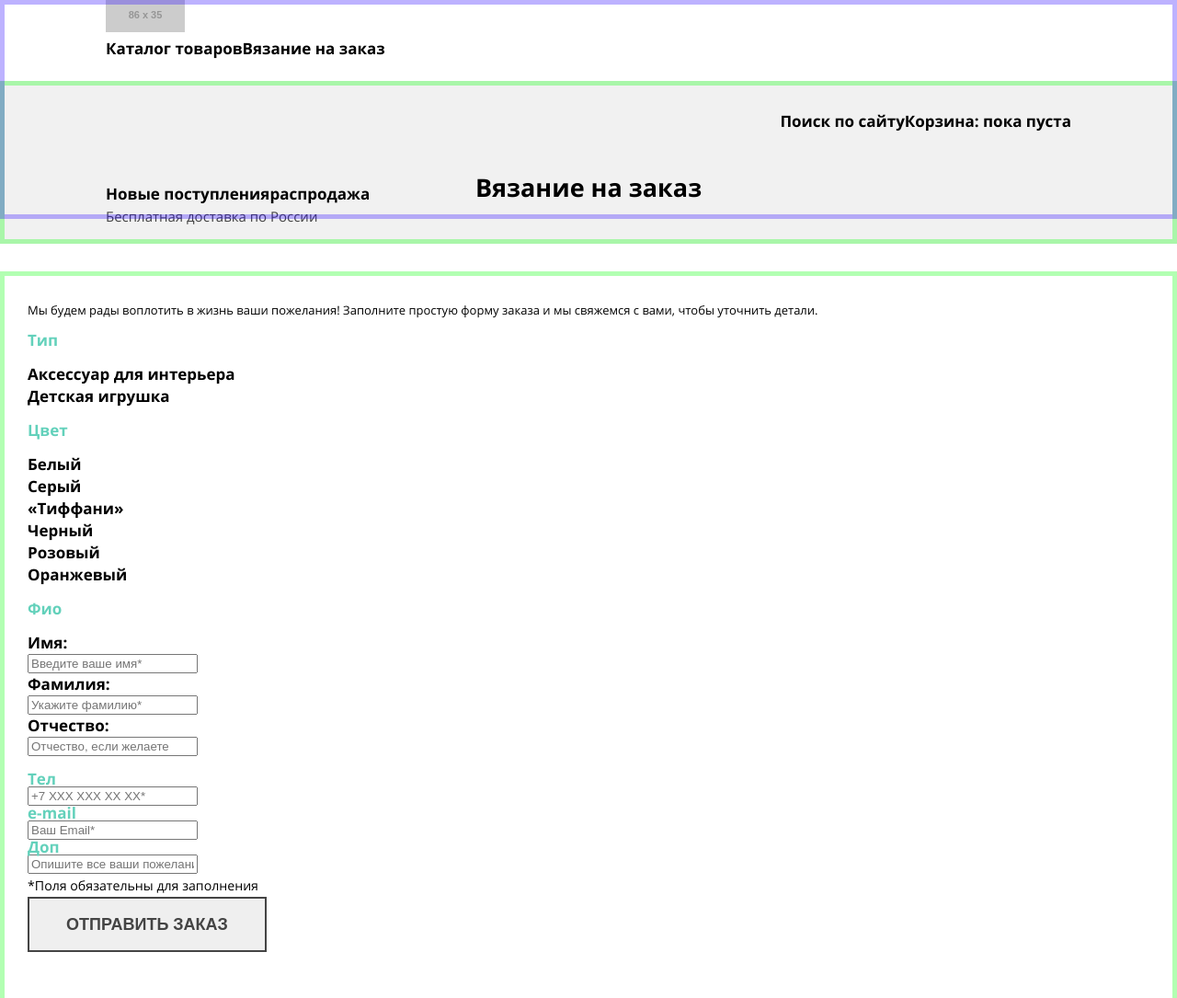
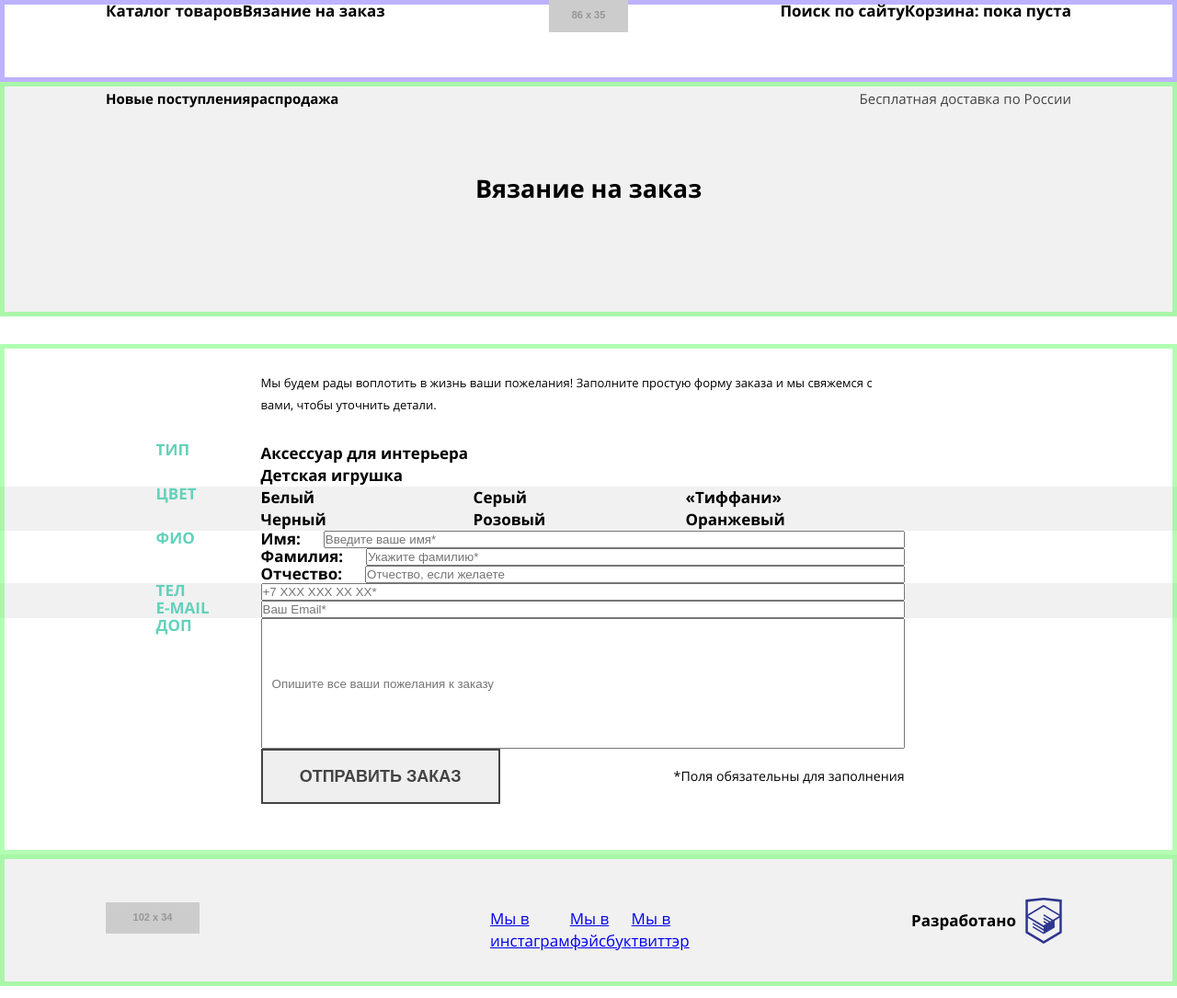
Before and after one commit to Ilyalinich/1500115-mishka-21, a website: page source/form.html in a window 1280 px wide. Shown: the top 1085 px of the page at 92% size. Drawn offline with nearby package versions, Linux system fonts and the light colour scheme; files that its build step writes are made by us from their sources; placeholder pictures from the web are drawn by us; files whose address does not match are found by name.

Commit message:
Добавляет сетку страницы формы и меняет сетку шапки

```diff
--- a/source/form.html
+++ b/source/form.html
@@ -3,13 +3,14 @@
   <head>
     <meta charset="utf-8">
     <title>HTML Academy: Мишка-страница формы заказа</title>
+    <meta name="viewport" content="width=device-width, initial-scale=1">
     <link rel="stylesheet" href="css/style.css">
   </head>
   <body class="page__body">
 
     <header class="page-header">
       <div class="page-header__wrapper">
-        <nav class="main-nav">
+        <nav class="page-header__nav main-nav">
           <a class="main-nav__logo logo" href="index.html">
             <img src="https://via.placeholder.com/86x35" width="86" height="35" alt="Логотип магазина «Мишка»">
           </a>
@@ -53,94 +54,114 @@
 
       <section class="page-main__form order-form">
         <h2 class="visually-hidden">Форма заказа</h2>
-        <div class="order-form__wrapper">
-          <form class="order-form__form" method="get" action="https://echo.htmlacademy.ru">
+        <form class="order-form__form" method="get" action="https://echo.htmlacademy.ru">
+          <div class="order-form__wrapper">
             <p class="order-form__caption">Мы будем рады воплотить в жизнь ваши пожелания! Заполните простую форму заказа и мы свяжемся с вами, чтобы уточнить детали.</p>
             <fieldset class="order-form__fieldset">
               <legend class="order-form__legend">Тип</legend>
-              <ul class="order-form__list">
-                <li class="order-form__item">
-                  <input class="visually-hidden" type="radio" name="type" id="interior" value="interior" checked>
-                  <label class="order-form__label" for="interior">Аксессуар для интерьера</label>
-                </li>
-                <li class="order-form__item">
-                  <input class="visually-hidden" type="radio" name="type" id="toy" value="toy">
-                  <label class="order-form__label" for="toy">Детская игрушка</label>
-                </li>
-              </ul>
+              <div class="order-form__inner-container">
+                <ul class="order-form__list type-list">
+                  <li class="type-list__item">
+                    <input class="visually-hidden" type="radio" name="type" id="interior" value="interior" checked>
+                    <label class="type-list__label" for="interior">Аксессуар для интерьера</label>
+                  </li>
+                  <li class="type-list__item">
+                    <input class="visually-hidden" type="radio" name="type" id="toy" value="toy">
+                    <label class="type-list__label" for="toy">Детская игрушка</label>
+                  </li>
+                </ul>
+              </div>
             </fieldset>
+          </div>
 
-            <fieldset class="order-form__fieldset">
-              <legend class="order-form__legend">Цвет</legend>
-              <ul class="order-form__list">
-                <li class="order-form__item">
-                  <input class="visually-hidden" type="checkbox" name="white" id="white" checked>
-                  <label class="order-form__label" for="white">Белый</label>
-                </li>
-                <li class="order-form__item">
-                  <input class="visually-hidden" type="checkbox" name="gray" id="gray" checked>
-                  <label class="order-form__label" for="gray">Серый</label>
-                </li>
-                <li class="order-form__item">
-                  <input class="visually-hidden" type="checkbox" name="tiffany" id="tiffany">
-                  <label class="order-form__label" for="tiffany">«Тиффани»</label>
-                </li>
-                <li class="order-form__item">
-                  <input class="visually-hidden" type="checkbox" name="black" id="black">
-                  <label class="order-form__label" for="black">Черный</label>
-                </li>
-                <li class="order-form__item">
-                  <input class="visually-hidden" type="checkbox" name="pink" id="pink">
-                  <label class="order-form__label" for="pink">Розовый</label>
-                </li>
-                <li class="order-form__item">
-                  <input class="visually-hidden" type="checkbox" name="orange" id="orange">
-                  <label class="order-form__label" for="orange">Оранжевый</label>
-                </li>
-              </ul>
-            </fieldset>
+          <div class="order-form__wrapper-background">
+            <div class="order-form__wrapper">
+              <fieldset class="order-form__fieldset">
+                <legend class="order-form__legend">Цвет</legend>
+                <div class="order-form__inner-container">
+                  <ul class="order-form__list color-list">
+                    <li class="color-list__item">
+                      <input class="visually-hidden" type="checkbox" name="white" id="white" checked>
+                      <label class="color-list__label" for="white">Белый</label>
+                    </li>
+                    <li class="color-list__item">
+                      <input class="visually-hidden" type="checkbox" name="gray" id="gray" checked>
+                      <label class="color-list__label" for="gray">Серый</label>
+                    </li>
+                    <li class="color-list__item">
+                      <input class="visually-hidden" type="checkbox" name="tiffany" id="tiffany">
+                      <label class="color-list__label" for="tiffany">«Тиффани»</label>
+                    </li>
+                    <li class="color-list__item">
+                      <input class="visually-hidden" type="checkbox" name="black" id="black">
+                      <label class="color-list__label" for="black">Черный</label>
+                    </li>
+                    <li class="color-list__item">
+                      <input class="visually-hidden" type="checkbox" name="pink" id="pink">
+                      <label class="color-list__label" for="pink">Розовый</label>
+                    </li>
+                    <li class="color-list__item">
+                      <input class="visually-hidden" type="checkbox" name="orange" id="orange">
+                      <label class="color-list__label" for="orange">Оранжевый</label>
+                    </li>
+                  </ul>
+                </div>
+              </fieldset>
+            </div>
+          </div>
 
+          <div class="order-form__wrapper">
             <fieldset class="order-form__fieldset">
               <legend class="order-form__legend">Фио</legend>
-              <ul class="order-form__list">
-                <li class="order-form__item">
-                  <label class="order-form__label" for="name">Имя:</label>
-                  <input class="order-form__input text-input" type="text" name="name" id="name" placeholder="Введите ваше имя*" required>
-                </li>
-                <li class="order-form__item">
-                  <label class="order-form__label" for="surname">Фамилия:</label>
-                  <input class="order-form__input text-input" type="text" name="surname" id="surname" placeholder="Укажите фамилию*" required>
-                </li>
-                <li class="order-form__item">
-                  <label class="order-form__label" for="middle-name">Отчество:</label>
-                  <input class="order-form__input text-input" type="text" name="middle-name" id="middle-name" placeholder="Отчество, если желаете">
-                </li>
-              </ul>
+              <div class="order-form__inner-container">
+                <ul class="order-form__list personal-list">
+                  <li class="personal-list__item">
+                    <label class="personal-list__label" for="name">Имя:</label>
+                    <input class="personal-list__input" type="text" name="name" id="name" placeholder="Введите ваше имя*" required>
+                  </li>
+                  <li class="personal-list__item">
+                    <label class="personal-list__label" for="surname">Фамилия:</label>
+                    <input class="personal-list__input" type="text" name="surname" id="surname" placeholder="Укажите фамилию*" required>
+                  </li>
+                  <li class="personal-list__item">
+                    <label class="personal-list__label" for="middle-name">Отчество:</label>
+                    <input class="personal-list__input" type="text" name="middle-name" id="middle-name" placeholder="Отчество, если желаете">
+                  </li>
+                </ul>
+              </div>
             </fieldset>
+          </div>
 
-            <fieldset class="order-form__fieldset">
-              <legend class="order-form__legend">Тел</legend>
-              <label class="visually-hidden" for="tel">Ваш номер телефона</label>
-              <input class="order-form__input" type="tel" name="tel" id="tel" pattern="\+[7]{1}-[0-9]{3}-[0-9]{3}-[0-9]{2}-[0-9]{2}" placeholder="+7 ХХХ ХХХ ХХ ХХ*" required>
-            </fieldset>
+          <div class="order-form__wrapper-background">
+            <div class="order-form__wrapper">
+              <fieldset class="order-form__fieldset">
+                <legend class="visually-hidden">Контактные данные</legend>
+                <ul class="order-form__list contact-details-list">
+                  <li class="contact-details-list__item">
+                    <label class="contact-details-list__label" for="tel">Тел</label>
+                    <input class="contact-details-list__input contact-details-list__input--phone-icon" type="tel" name="tel" id="tel" pattern="\+[7]{1}-[0-9]{3}-[0-9]{3}-[0-9]{2}-[0-9]{2}" placeholder="+7 ХХХ ХХХ ХХ ХХ*" required>
+                  </li>
+                  <li class="contact-details-list__item">
+                    <label class="contact-details-list__label" for="email">e-mail</label>
+                    <input class="contact-details-list__input contact-details-list__input--mail-icon" type="email" name="email" id="email" placeholder="Ваш Email*" required>
+                  </li>
+                </ul>
+              </fieldset>
+            </div>
+          </div>
 
-            <fieldset class="order-form__fieldset">
-              <legend class="order-form__legend">e-mail</legend>
-              <label class="visually-hidden" for="email">Ваш адрес электроной почты</label>
-              <input class="order-form__input" type="email" name="email" id="email" placeholder="Ваш Email*" required>
-            </fieldset>
+          <div class="order-form__wrapper">
+            <div class="order-wishes">
+              <label class="order-wishes__label" for="order-wishes-note">Доп</label>
+              <input class="order-wishes__input" name="order-wishes-note" id="order-wishes-note" placeholder="Опишите все ваши пожелания к заказу">
+            </div>
+            <div class="order-form__footer">
+              <small class="order-form__reminder">*Поля обязательны для заполнения</small>
+              <button type="submit" class="order-form__submit button">Отправить заказ</button>
+            </div>
+          </div>
 
-            <fieldset class="order-form__fieldset">
-              <legend class="order-form__legend">Доп</legend>
-              <label class="visually-hidden" for="addition-note">Поле для дополнительных пожеланий</label>
-              <input class="order-form__input" name="addition-note" id="addition-note" placeholder="Опишите все ваши пожелания к заказу">
-            </fieldset>
-
-            <small class="order-form__reminder">*Поля обязательны для заполнения</small>
-            <button type="submit" class="order-form__submit button">Отправить заказ</button>
-
-          </form>
-        </div>
+        </form>
       </section>
 
     </main>
--- /dev/null
+++ b/source/sass/blocks/color-list.scss
@@ -0,0 +1,21 @@
+.color-list {
+  @media (min-width: $tablet-width) {
+    display: flex;
+    flex-wrap: wrap;
+  }
+}
+
+.color-list__item {
+  @media (min-width: $tablet-width) {
+    width: 47.7%;
+  }
+
+  @media (min-width: $desktop-width) {
+    width: 33%;
+  }
+}
+
+.color-list__label {
+  font-weight: bold;
+  line-height: 18px;
+}
--- /dev/null
+++ b/source/sass/blocks/contact-details-list.scss
@@ -0,0 +1,29 @@
+.contact-details-list__item {
+  @media (min-width: $tablet-width) {
+    display: flex;
+    justify-content: space-between;
+  }
+}
+
+.contact-details-list__label {
+  color: $color-basic-light-green;
+
+  font-weight: bold;
+  line-height: 16px;
+  text-transform: uppercase;
+}
+
+.contact-details-list__input {
+  display: block;
+  padding: 0;
+  box-sizing: border-box;
+  width: 100%;
+
+  @media (min-width: $tablet-width) {
+    width: 75%;
+  }
+
+  @media (min-width: $desktop-width) {
+    width: 86%;
+  }
+}
--- a/source/sass/blocks/main-header.scss
+++ b/source/sass/blocks/main-header.scss
@@ -9,7 +9,13 @@
   padding-top: 73px;
 
   @media (min-width: $tablet-width) {
+    min-height: 238px;
+
     padding-top: 101px;
+  }
+
+  @media (min-width: $desktop-width) {
+    min-height: 255px;
   }
 }
 
@@ -40,7 +46,7 @@
   }
 
   @media (min-width: $desktop-width) {
-    width: 1150px;
+    max-width: 1150px;
     margin: 0 auto;
   }
 }
--- a/source/sass/blocks/main-nav.scss
+++ b/source/sass/blocks/main-nav.scss
@@ -20,7 +20,7 @@
 
 .main-nav__logo {
   @media (min-width: $tablet-width) {
-    order: -2;
+    order: -1;
     flex-basis: 50%;
   }
 
--- a/source/sass/blocks/order-form.scss
+++ b/source/sass/blocks/order-form.scss
@@ -3,14 +3,49 @@
   outline-offset: -5px;
 }
 
+.order-form__wrapper {
+  padding-left: 30px;
+  padding-right: 30px;
+
+  @media (min-width: $tablet-width) {
+    padding-left: 50px;
+    padding-right: 50px;
+  }
+
+  @media (min-width: $desktop-width) {
+    padding-left: 9.65%;
+    padding-right: 19.56%;
+    max-width: 814px;
+    margin: 0 auto;
+  }
+}
+
+.order-form__wrapper-background {
+  @media (min-width: $tablet-width) {
+    background-color: $color-soft-grey;
+  }
+}
+
 .order-form__caption {
   font-size: 13px;
+
+  margin-bottom: 29px;
+
+  @media (min-width: $desktop-width) {
+    width: 86%;
+
+    margin-left: auto;
+  }
 }
 
 .order-form__fieldset {
   padding: 0;
   margin: 0;
   border: none;
+
+  @media (min-width: $tablet-width) {
+    position: relative;
+  }
 }
 
 .order-form__legend {
@@ -19,29 +54,56 @@
 
   font-weight: bold;
   line-height: 16px;
+  text-transform: uppercase;
+
+  @media (min-width: $tablet-width) {
+    position: absolute;
+  }
 }
 
-.order-form__wrapper {
-  padding-left: 30px;
-  padding-right: 30px;
+.order-form__inner-container {
+  @media (min-width: $tablet-width) {
+    margin-left: auto;
+
+    width: 75%;
+  }
+
+  @media (min-width: $desktop-width) {
+    width: 86%;
+  }
 }
 
 .order-form__list {
   list-style: none;
   padding: 0;
+  margin: 0;
 }
 
-.order-form__label {
-  font-weight: bold;
-  line-height: 18px;
-}
+.order-form__footer {
+  @media (min-width: $tablet-width) {
+    display: flex;
+    justify-content: space-between;
+    flex-direction: row-reverse;
+    align-items: center;
+  }
 
-.order-form__input {
-  display: block;
+  @media (min-width: $desktop-width) {
+    width: 75%;
+    margin-left: auto;
+  }
+
+  @media (min-width: $desktop-width) {
+    width: 86%;
+  }
 }
 
 .order-form__submit {
   padding: 18px 37px;
   min-width: 260px;
+  width: 100%;
   min-height: 52px;
+
+  @media (min-width: $tablet-width) {
+    width: 230px;
+  }
 }
--- /dev/null
+++ b/source/sass/blocks/order-wishes.scss
@@ -0,0 +1,33 @@
+.order-wishes {
+  @media (min-width: $tablet-width) {
+    display: flex;
+    justify-content: space-between;
+  }
+}
+
+.order-wishes__label {
+  color: $color-basic-light-green;
+
+  font-weight: bold;
+  line-height: 16px;
+
+  text-transform: uppercase;
+}
+
+.order-wishes__input {
+  display: block;
+  width: 100%;
+  padding: 0;
+  padding-left: 10px;
+  box-sizing: border-box;
+
+  min-height: 142px;
+
+  @media (min-width: $tablet-width) {
+    width: 75%;
+  }
+
+  @media (min-width: $desktop-width) {
+    width: 86%;
+  }
+}
--- a/source/sass/blocks/page-header.scss
+++ b/source/sass/blocks/page-header.scss
@@ -1,13 +1,6 @@
 .page-header {
   outline: 5px solid rgba(38, 0, 255, 0.3);
   outline-offset: -5px;
-
-  @media (min-width: $tablet-width) {
-    grid-row: 1 / 3;
-    grid-column: 1 / 2;
-
-    z-index: 99;
-  }
 }
 
 .page-header__wrapper {
@@ -15,25 +8,15 @@
     box-sizing: border-box;
     padding-left: 50px;
     padding-right: 50px;
+
+    min-height: 89px;
+
+    position: relative;
   }
 
   @media (min-width: $desktop-width) {
     max-width: 1150px;
     margin: 0 auto;
-  }
-}
-
-.page-header__delivery-info {
-  color: $color-basic-grey;
-
-  font-size: 15px;
-
-  margin: 0;
-}
-
-@media (max-width: $mobile-width-only) {
-  .page-header__delivery-info {
-    display: none;
   }
 }
 
@@ -44,3 +27,21 @@
     justify-content: space-between;
   }
 }
+
+.page-header__delivery-info {
+  color: $color-basic-grey;
+
+  font-size: 15px;
+
+  margin: 0;
+
+  @media (max-width: $mobile-width-only) {
+    display: none;
+  }
+
+  @media (min-width: $tablet-width) {
+    position: absolute;
+    bottom: -30px;
+    right: 50px;
+  }
+}
--- a/source/sass/blocks/page-main.scss
+++ b/source/sass/blocks/page-main.scss
@@ -1,9 +1,3 @@
-.page-main {
-  @media (min-width: $tablet-width) {
-    grid-row: 2 / 4;
-    grid-column: 1 / 2;
-  }
-}
 
 .page-main__form {
   padding-top: 17px;
--- a/source/sass/blocks/page.scss
+++ b/source/sass/blocks/page.scss
@@ -15,8 +15,4 @@
 
   display: grid;
   grid-template-rows: min-content 1fr min-content;
-
-  @media (min-width: $tablet-width) {
-    grid-template-rows: 88px 150px 1fr min-content;
-  }
 }
--- /dev/null
+++ b/source/sass/blocks/personal-list.scss
@@ -0,0 +1,21 @@
+.personal-list__item {
+  @media (min-width: $tablet-width) {
+    display: flex;
+  }
+}
+
+.personal-list__label {
+  font-weight: bold;
+  line-height: 18px;
+
+  @media (min-width: $tablet-width) {
+    margin-right: 25px;
+  }
+}
+
+.personal-list__input {
+  display: block;
+  width: 100%;
+  padding: 0;
+  box-sizing: border-box;
+}
--- a/source/sass/blocks/product-class-list.scss
+++ b/source/sass/blocks/product-class-list.scss
@@ -4,6 +4,9 @@
 
   @media (min-width: $desktop-width) {
     display: flex;
+    position: absolute;
+    font-size: 15px;
+    bottom: -30px;
   }
 }
 
--- a/source/sass/blocks/site-list.scss
+++ b/source/sass/blocks/site-list.scss
@@ -1,5 +1,11 @@
 .site-list {
   list-style: none;
+
+  @media (min-width: $tablet-width) and (max-width: $desktop-width - 1) {
+    position: absolute;
+    font-size: 15px;
+    bottom: -30px;
+  }
 
   @media (min-width: $desktop-width) {
     order: -1;
@@ -7,10 +13,6 @@
   }
 }
 
-.site-list__item {
-  min-height: 79px;
-}
-
 .site-list__link {
   text-decoration: none;
   color: inherit;
--- /dev/null
+++ b/source/sass/blocks/type-list.scss
@@ -0,0 +1,4 @@
+.type-list__label {
+  font-weight: bold;
+  line-height: 18px;
+}
--- a/source/sass/blocks/user-list.scss
+++ b/source/sass/blocks/user-list.scss
@@ -2,19 +2,17 @@
   list-style: none;
 
   @media (min-width: $tablet-width) {
-    order: -1;
     flex-basis: 50%;
     justify-content: flex-end;
   }
 
   @media (min-width: $desktop-width) {
-    order: 0;
     flex-basis: 40%;
   }
 }
 
 .user-list__item {
-  min-height: 79px;
+  min-height: 40px;
 }
 
 .user-list__link {
--- a/source/sass/style.scss
+++ b/source/sass/style.scss
@@ -28,6 +28,11 @@
 @import "blocks/social.scss";
 @import "blocks/copyright.scss";
 @import "blocks/order-form.scss";
+@import "blocks/type-list.scss";
+@import "blocks/color-list.scss";
+@import "blocks/personal-list.scss";
+@import "blocks/contact-details-list.scss";
+@import "blocks/order-wishes.scss";
 @import "blocks/catalog.scss";
 @import "blocks/product-card.scss";
 @import "blocks/production-video.scss";
```
Also changed, not shown: source/catalog.html (+2 -1 lines).
